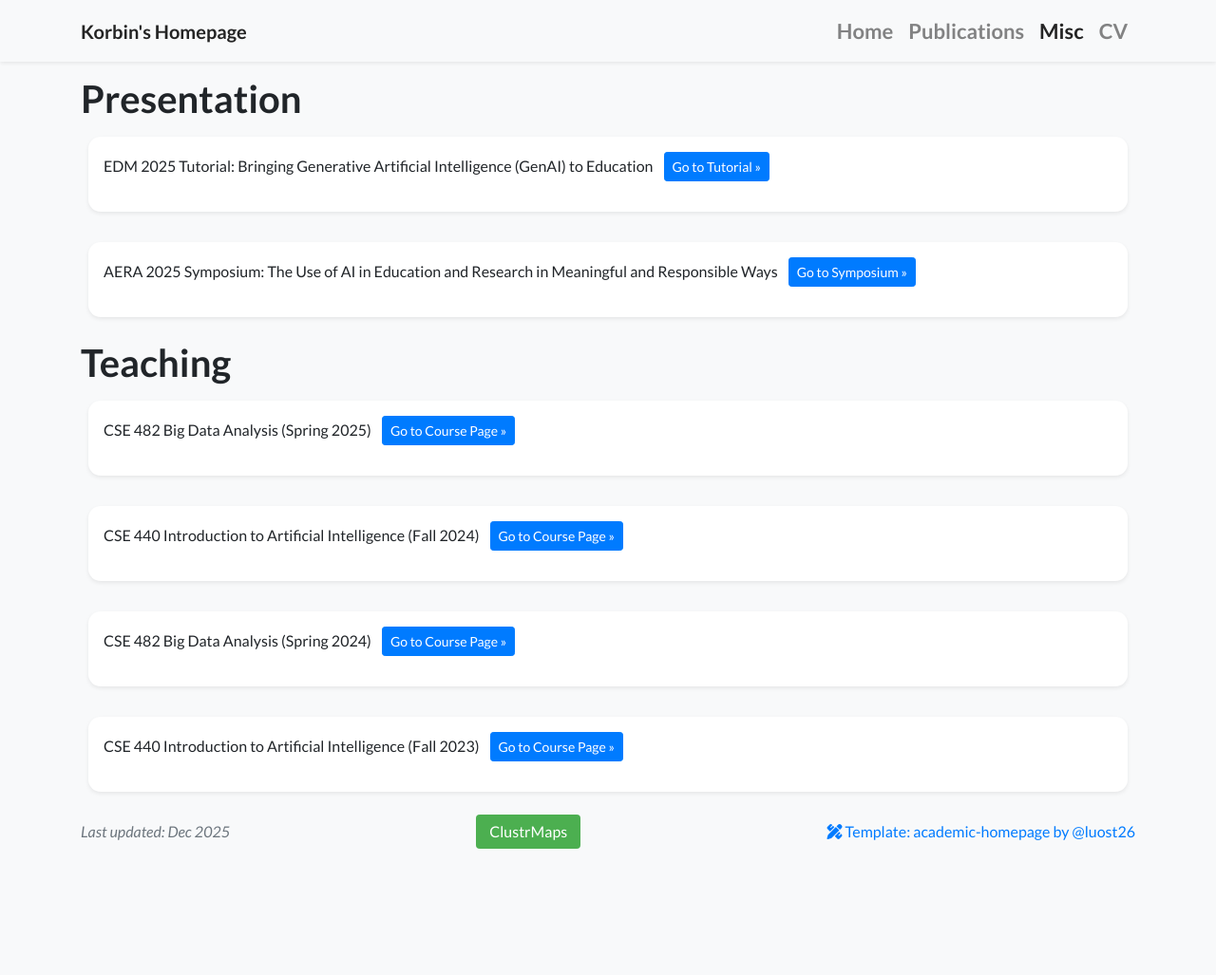
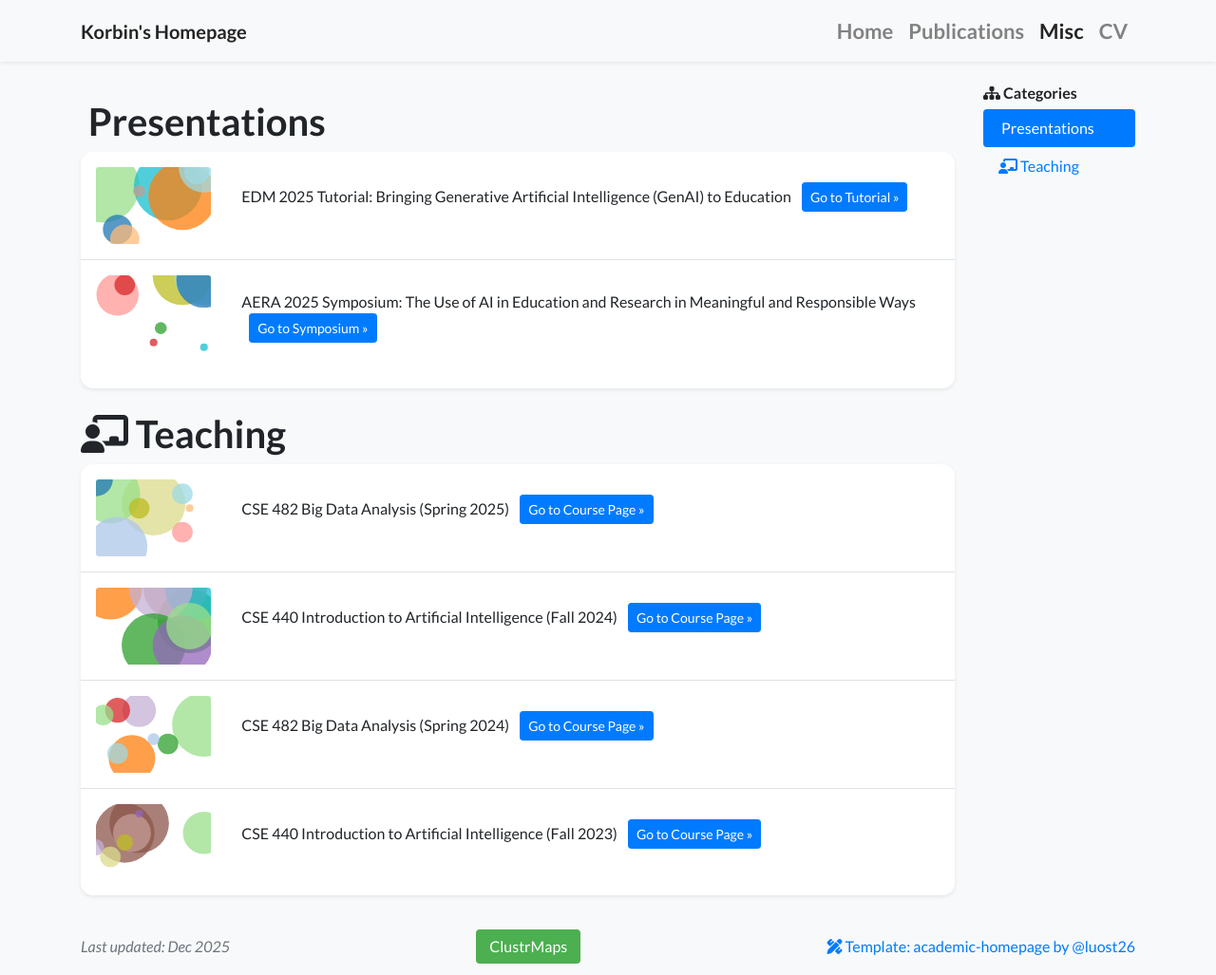
Before and after one commit to KorbinY/korbiny.github.io, a Jekyll site: the page built from misc.html, in a window 1280 px wide and 1027 px high. Shown: the whole window at 95% size. Built offline with Jekyll 4.4.1, drawn with Linux system fonts in a browser that asks for light colours; nearby versions of some CDN libraries; a style sheet for code colours, icons or effects is not loaded.

Commit message:
update misc page style

```diff
--- /dev/null
+++ b/_includes/widgets/misc_item.html
@@ -0,0 +1,26 @@
+{% assign item = include.item %}
+<div class="d-none d-md-block">
+    <div class="row no-gutters {% unless include.hide_bottom_border %}border-bottom{% endunless %} border-gray">
+        <div class="col-md-3 col-xl-2 mb-md-0 p-md-3">
+            {%- if item.cover -%}
+            <img data-src="{{ item.cover | relative_url }}" alt="{{ item.title }}" class="lazy w-100 rounded-sm" src="{{ '/assets/images/empty_300x200.png' | relative_url }}" style="object-fit: contain; width: 100%; height: 100%;">
+            {%- else -%}
+            <svg class="bubble-visual-hash lazy w-100 rounded-sm" data-bubble-visual-hash="{{ item.id }}" viewBox="0 0 300 200"></svg>
+            {%- endif -%}
+        </div>
+        <div class="col-md-9 col-xl-10 p-3 pl-md-0">
+            {{ item.content }}
+        </div>
+    </div>
+</div>
+
+<div class="row no-gutters d-md-none {% unless include.hide_bottom_border %}border-bottom{% endunless %} border-gray {% if include.first %}rounded-xl-top{% endif %} {% if include.last %}rounded-xl-bottom{% endif %} {% if item.cover %}lazy{% endif %}" data-src="{{ item.cover | relative_url }}">
+    <div class="w-100 {% if include.first %}rounded-xl-top{% endif %} {% if include.last %}rounded-xl-bottom{% endif %}" style="background-color: rgba(255,255,255,0.9);">
+        <div class="d-flex align-items-start flex-column py-3 px-4">
+            <div class="mb-auto"></div>
+            <div>
+                {{ item.content }}
+            </div>
+        </div>
+    </div>
+</div>
--- a/misc.html
+++ b/misc.html
@@ -2,22 +2,40 @@
 layout: default
 title : Misc
 navbar_title: Misc
-container_class: container-xl
+body_attr: >-
+  data-spy="scroll" data-target="#navbar-misc" data-offset="100"
 ---
 
-{% if site.misc and site.misc.size > 0 %}
-  {% assign cards_by_group = site.misc | sort: "date" | reverse | where: "show", true | group_by_exp: "item", "item.group" %}
+<div class="row">
+  <div class="col-12 col-lg-10">
 
-  {% for group in cards_by_group %}
-    <h1>{{ group.name }}</h1>
-    {% for item in group.items %}
-      <div class="p-2 mb-3">
-        <div class="{% if item.class != null %}{{ item.class }}{% else %}card border-0 shadow-sm bg-white{% endif %}">
-          {{ item.content }}
-        </div>
-      </div>
-    {% endfor %}
-  {% endfor %}
-{% else %}
-  <p>No misc items yet.</p>
-{% endif %}
+    <!-- ===== Presentations Section ===== -->
+    <h1 class="pt-4" id="misc-presentations"><i class="fas fa-presentation"></i> Presentations</h1>
+    {% assign presentations = site.misc | where: "group", "Presentation" | sort: "date" | reverse %}
+    <div class="my-0 p-0 bg-white shadow-sm rounded-xl">
+      {% for item in presentations %}
+        {% include widgets/misc_item.html item=item hide_bottom_border=forloop.last first=forloop.first last=forloop.last %}
+      {% endfor %}
+    </div>
+
+    <!-- ===== Teaching Section ===== -->
+    <h1 class="pt-4" id="misc-teaching"><i class="fas fa-chalkboard-user"></i> Teaching</h1>
+    {% assign teaching = site.misc | where: "group", "Teaching" | sort: "date" | reverse %}
+    <div class="my-0 p-0 bg-white shadow-sm rounded-xl">
+      {% for item in teaching %}
+        {% include widgets/misc_item.html item=item hide_bottom_border=forloop.last first=forloop.first last=forloop.last %}
+      {% endfor %}
+    </div>
+
+    <br>
+  </div>
+
+  <!-- ===== Right-side category navigation ===== -->
+  <div class="col-2 d-none d-lg-block">
+    <div id="navbar-misc" class="nav nav-pills flex-column sticky-top" style="top: 80px">
+      <h6 class="mt-2"><i class="fas fa-sitemap"></i> Categories</h6>
+      <a class="nav-link d-block" href="#misc-presentations"><i class="fas fa-presentation"></i> Presentations</a>
+      <a class="nav-link d-block" href="#misc-teaching"><i class="fas fa-chalkboard-user"></i> Teaching</a>
+    </div>
+  </div>
+</div>
```
